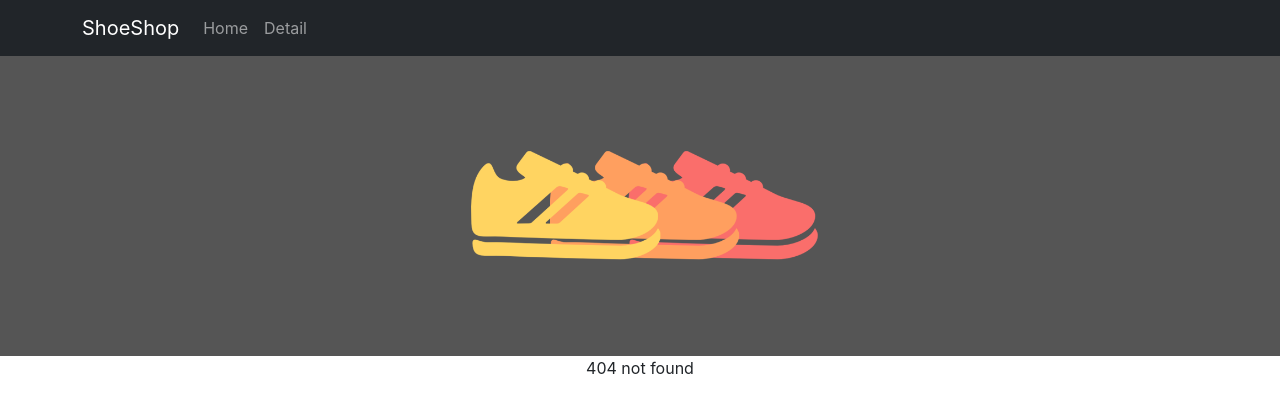
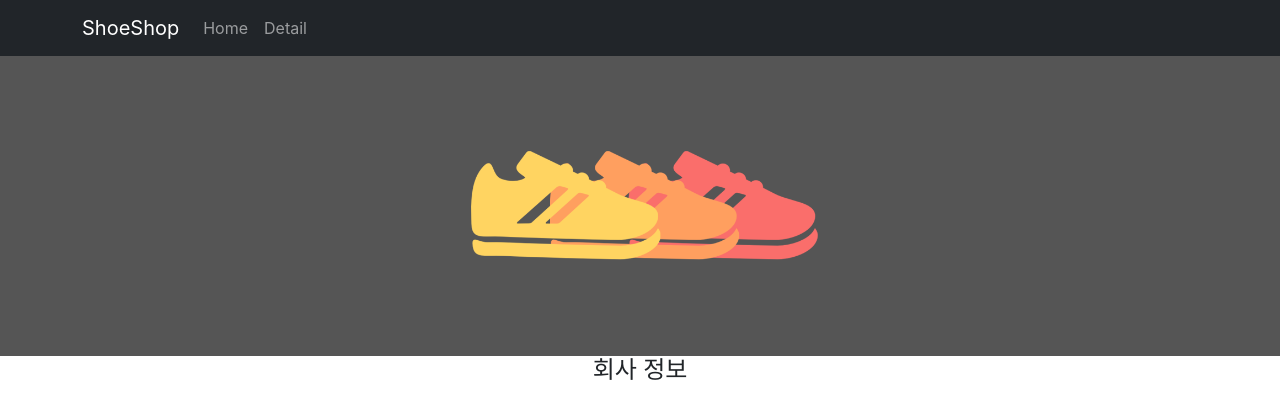
Before and after one commit to heejinssss/React-projects, a React (Create React App) app in the folder shopping/: page /about in a window 1280 px wide. Before the commit this address had no page. Shown: the top 418 px of the page. Built offline with nearby package versions, Linux system fonts and the light colour scheme.

Commit message:
Feat: Navigate, Nested routes, Outlet

```diff
--- a/shopping/src/App.js
+++ b/shopping/src/App.js
@@ -3,6 +3,7 @@ import { Navbar, Container, Nav } from 'react-bootstrap';
 import './App.css';
 import data from './data.js';
 import Detail from './pages/Detail.js';
+import About from './pages/About.js';
 import { Routes, Route, Link, Router, useNavigate, Outlet } from 'react-router-dom';
 
 function App() {
@@ -33,11 +34,17 @@ function App() {
 
       <Routes>
         <Route path="/" element={ <div>첫 화면입니다.</div> } />
-        <Route path="/detail" element={
-          <div>
-            <Detail />
-          </div>
-        } />
+        <Route path="/detail" element={ <div><Detail /></div> } />
+        <Route path="/about" element={ <div><About /></div> } />
+
+        <Route path="/about" element={ <div><About /></div> }>
+          <Route path="member" element={ <div>멤버</div> } />
+          <Route path="location" element={ <div>위치</div> } />
+        </Route>
+
+        {/* <Route path="/about/member" element={ <div><About /></div> } />
+        <Route path="/about/location" element={ <div><About /></div> } /> */}
+
         <Route path="*" element={ <div>404 not found</div> } />
       </Routes>
 
--- /dev/null
+++ b/shopping/src/pages/About.js
@@ -0,0 +1,13 @@
+import { Outlet } from 'react-router-dom';
+
+
+function About() {
+    return (
+      <div>
+        <h4>회사 정보</h4>
+        <Outlet></Outlet>
+      </div>
+    )
+}
+
+export default About;
```
